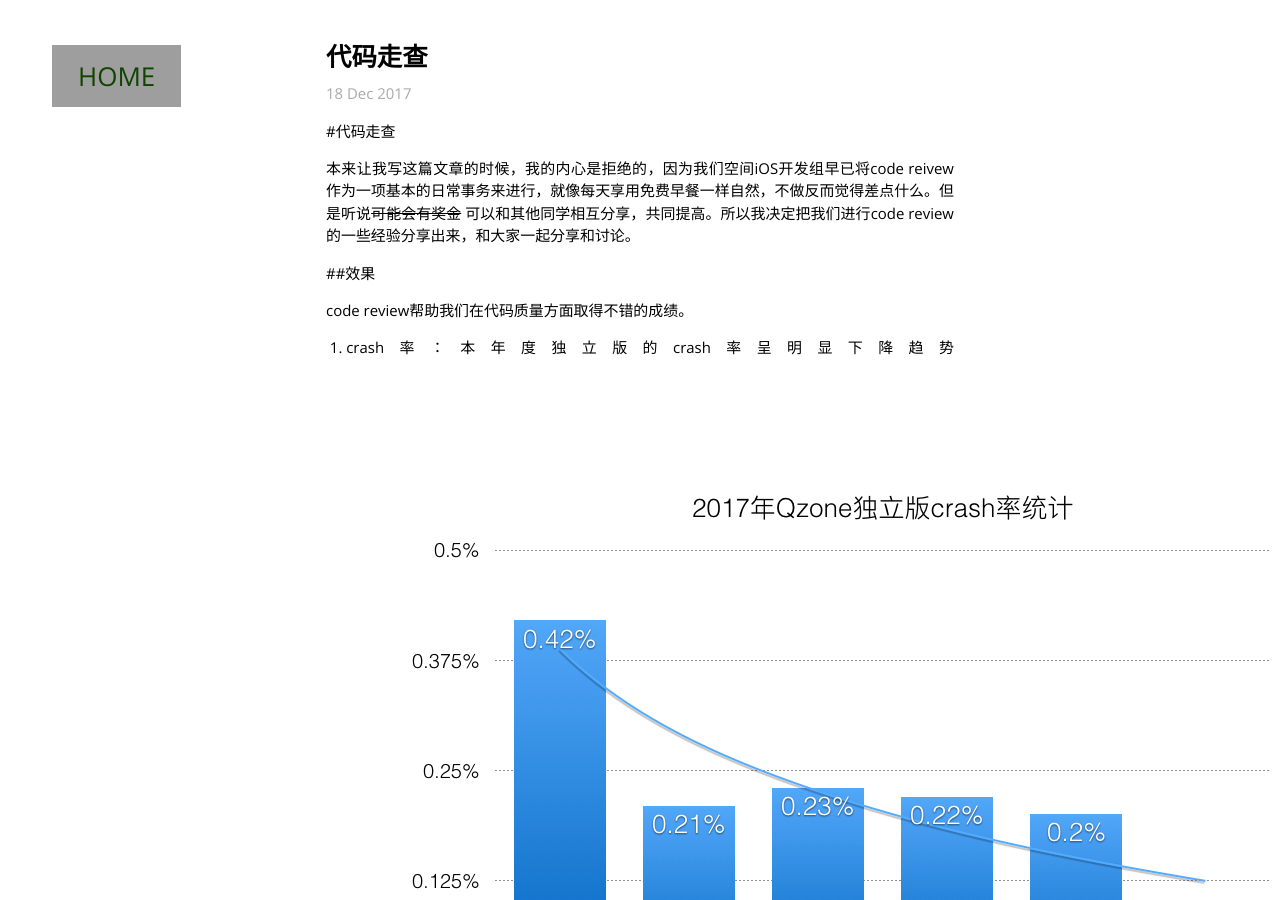
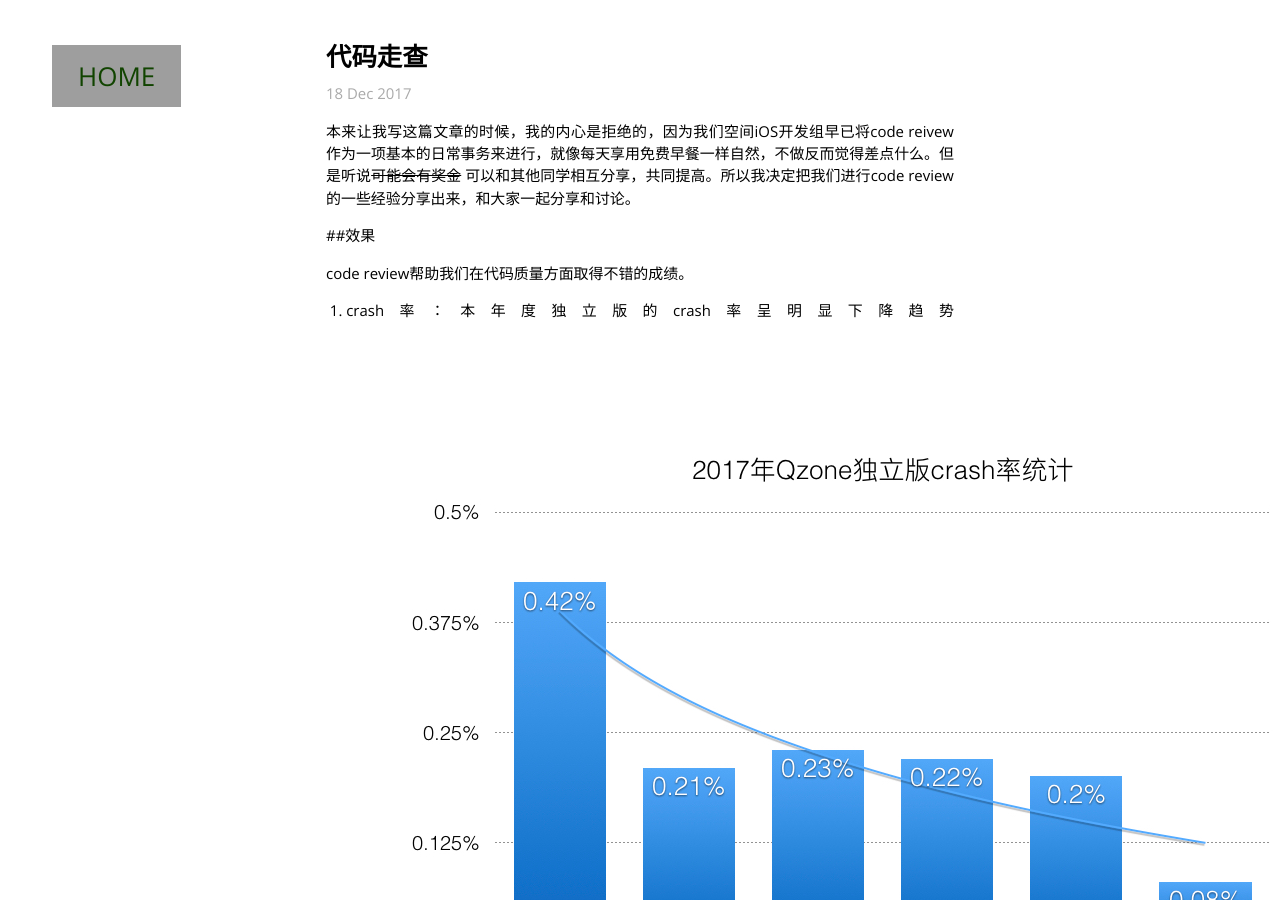
Before and after one commit to liunangit/liunangit.github.io, a Jekyll site: the page built from _posts/2017-12-18-codereview.markdown, in a window 1280 px wide and 900 px high. Built offline with Jekyll 4.4.1, drawn with Linux system fonts in a browser that asks for light colours; comment, search, counter and statistics services are not loaded; grey boxes are pictures that could not be loaded.

Commit message:
调整格式

```diff
--- a/_posts/2017-12-18-codereview.markdown
+++ b/_posts/2017-12-18-codereview.markdown
@@ -6,12 +6,12 @@
 title: 代码走查
 ---
 
-#代码走查
 
 本来让我写这篇文章的时候，我的内心是拒绝的，因为我们空间iOS开发组早已将code reivew作为一项基本的日常事务来进行，就像每天享用免费早餐一样自然，不做反而觉得差点什么。但是听说<del>可能会有奖金</del> 可以和其他同学相互分享，共同提高。所以我决定把我们进行code review的一些经验分享出来，和大家一起分享和讨论。
 
 
 ##效果
+
 
 code review帮助我们在代码质量方面取得不错的成绩。
 
@@ -26,6 +26,7 @@
 
 
 ##目的
+
 
 1.端正编码态度
 
@@ -46,6 +47,7 @@
 
 ##形式
 
+
 我们鼓励大家用不同的方式进行code review，一般来说有这几种方式：
 
 1.提交代码时带上--crby=review人。这样做操作简单又环保，很适合小规模的代码改动。review者可以在任何时间进行走查。
@@ -57,6 +59,7 @@
 ![1v1](/images/codereview/5.jpeg)
 
 ##Code Review时看什么？
+
 
 - 架构是否合理
 
@@ -88,6 +91,7 @@
 
 ##如何形成长效机制
 
+
 相信大家都认可code review带来的好处，也知道如何进行review，但是如何把它作为一种团队传统，长期坚持，持续提升，这是个问题。我们的经验有以下几点：
 
 1. 流程不要太重。程序猿都不喜欢流程，所以我们对code review的形式并没有要求。事实上，我们的大部分review都是在提交代码时顺手带上的，只有特定情况下才会发起会议走查（事实上会议室也很难订）
```
